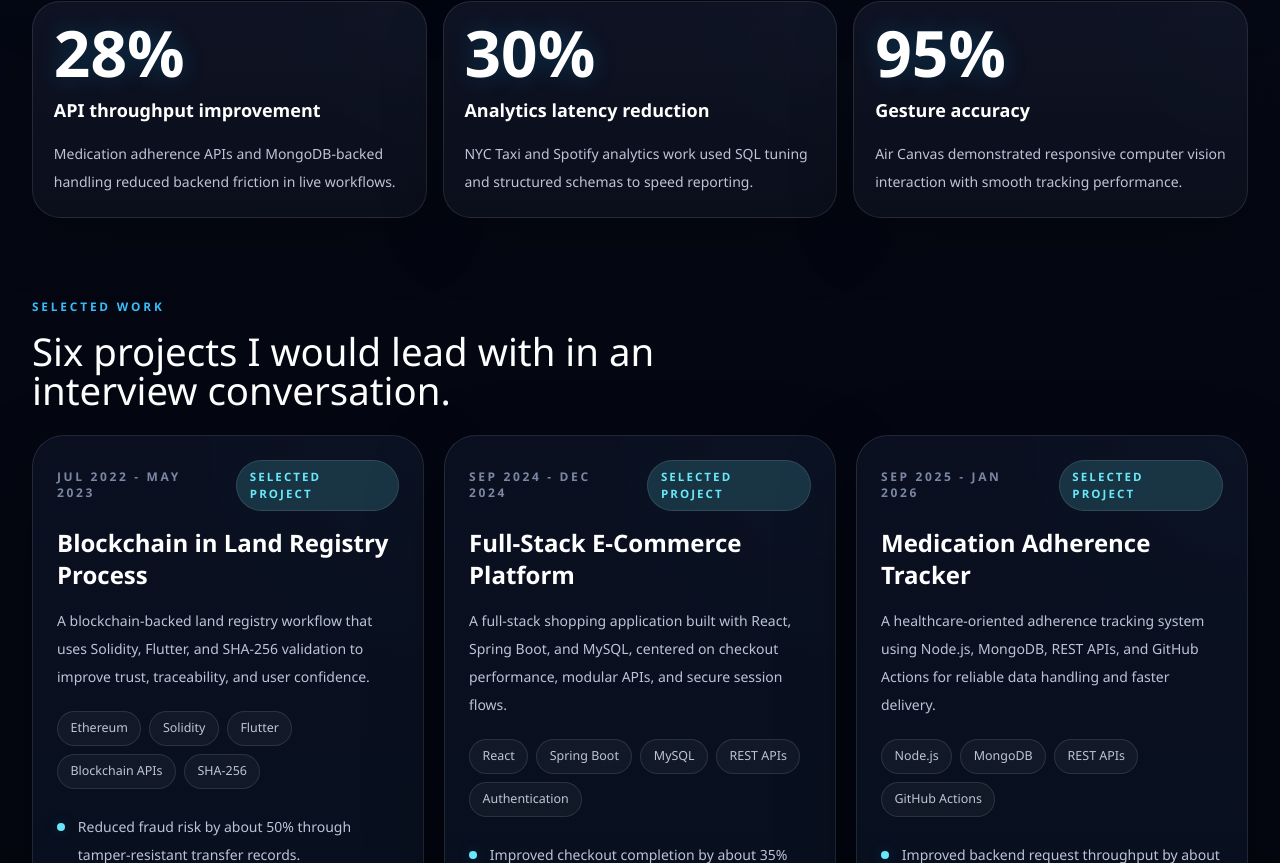
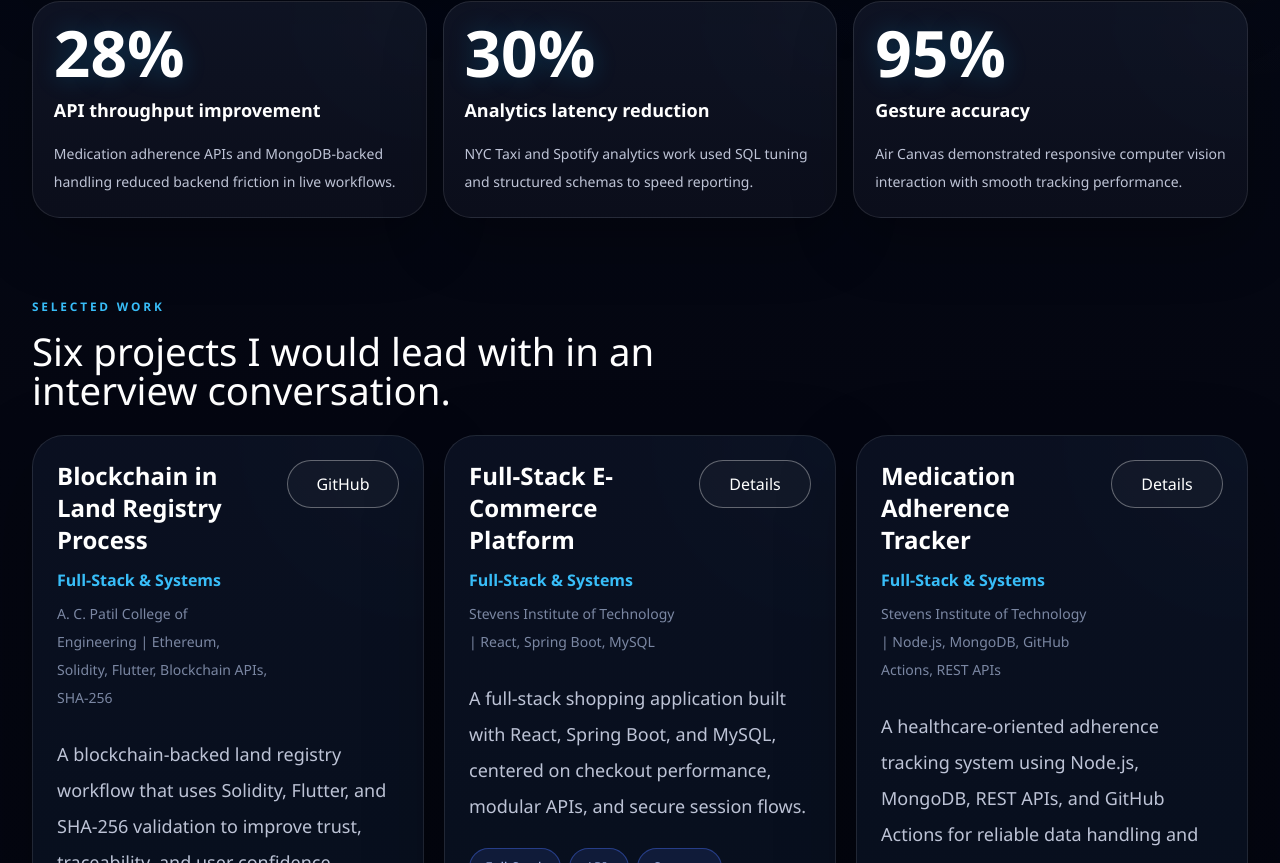
Before and after one commit to ParthGadekar0631/parthgadekar.github.io, a React (Vite) app: page / in a window 1280 px wide. Shown: the part 1937-2800 px from the top of the page. Built offline with nearby package versions, Linux system fonts and the light colour scheme.

Commit message:
dummy fixes

```diff
--- a/src/App.tsx
+++ b/src/App.tsx
@@ -213,53 +213,82 @@ function HeroPortrait({ imageHref, scrollOffset }: { imageHref: string; scrollOf
   );
 }
 
+const projectFilterOptions = ["All", "AI & ML", "Data Science", "Full-Stack & Systems"] as const;
+
+function ProjectPreview({ project }: { project: ProjectSummary }) {
+  return (
+    <div className="project-preview-shell">
+      <div className="project-preview-browser">
+        <span />
+        <span />
+        <span />
+      </div>
+      <div className="project-preview-screen">
+        <div className="project-preview-badge">{project.category}</div>
+        <div className="project-preview-title">{project.title}</div>
+        <div className="project-preview-lines">
+          <span />
+          <span />
+          <span />
+        </div>
+        <div className="project-preview-tags">
+          {project.tags.slice(0, 3).map((tag) => (
+            <span key={tag}>{tag}</span>
+          ))}
+        </div>
+      </div>
+      <div className="project-preview-base" />
+    </div>
+  );
+}
+
 function ProjectCards({
   items,
   columns = "xl:grid-cols-2",
+  showcase = false,
 }: {
   items: ProjectSummary[];
   columns?: string;
+  showcase?: boolean;
 }) {
   return (
     <div className={`grid gap-5 ${columns}`}>
       {items.map((project, index) => (
         <article
           key={project.slug}
-          className="project-card reveal"
+          className={showcase ? "project-showcase-card reveal" : "project-card reveal"}
           style={{ animationDelay: `${index * 80}ms` }}
         >
-          <div className="flex items-center justify-between gap-4">
-            <div className="text-xs font-semibold tracking-[0.22em] text-[var(--muted)] uppercase">
-              {project.timeline}
+          <div className="flex items-start justify-between gap-4">
+            <div>
+              <h3 className="text-2xl font-semibold text-white">{project.title}</h3>
+              <div className="mt-3 text-base font-semibold text-[var(--theme-secondary)]">{project.category}</div>
+              <div className="mt-2 text-sm leading-7 text-[var(--muted)]">{project.context}</div>
             </div>
-            <span className="module-status">{project.status}</span>
+            {project.href ? (
+              <a className="project-chip-button" href={project.href} rel="noreferrer" target="_blank">
+                GitHub
+              </a>
+            ) : (
+              <AppLink className="project-chip-button" to={`/projects/${project.slug}`}>
+                Details
+              </AppLink>
+            )}
           </div>
-          <h3 className="mt-4 text-2xl font-semibold text-white">{project.title}</h3>
-          <p className="mt-4 text-sm leading-7 text-[var(--soft)]">{project.summary}</p>
-          <div className="mt-5 flex flex-wrap gap-2">
-            {project.stack.map((item) => (
-              <span key={item} className="stack-pill stack-pill-compact">
+          {showcase ? <ProjectPreview project={project} /> : null}
+          <p className="mt-6 text-lg leading-9 text-[var(--soft)]">{project.summary}</p>
+          <div className="mt-6 flex flex-wrap gap-2">
+            {project.tags.map((item) => (
+              <span key={item} className="stack-pill project-tag-pill">
                 {item}
               </span>
             ))}
           </div>
-          <div className="mt-6 space-y-3">
-            {project.outcomes.map((point) => (
-              <div key={point} className="signal-row text-sm leading-7 text-[var(--soft)]">
-                <span className="signal-dot" />
-                <span>{point}</span>
-              </div>
-            ))}
-          </div>
           <div className="mt-8 flex flex-wrap gap-3">
             <AppLink className="button button-secondary" to={`/projects/${project.slug}`}>
-              Open project
+              Explore project
             </AppLink>
-            {project.href ? (
-              <a className="button button-secondary" href={project.href} rel="noreferrer" target="_blank">
-                GitHub
-              </a>
-            ) : null}
+            <span className="project-timeline">{project.timeline}</span>
           </div>
         </article>
       ))}
@@ -441,17 +470,37 @@ function ExperienceView() {
 }
 
 function ProjectsView() {
+  const [activeFilter, setActiveFilter] = useState<(typeof projectFilterOptions)[number]>("All");
+  const filteredProjects =
+    activeFilter === "All" ? projects : projects.filter((project) => project.category === activeFilter);
+
   return (
-    <div className="space-y-8">
+    <div className="space-y-10">
       <div className="reveal">
         <div className="section-kicker">Projects</div>
-        <h2 className="section-title">Eight selected projects with descriptions, stacks, and outcomes.</h2>
+        <h2 className="section-title">Projects</h2>
         <p className="section-copy">
-          This route is the proof-of-work layer: systems projects, data pipelines, full-stack applications, analytics
-          builds, and experimentation across different engineering domains.
+          Explore my latest work and contributions across full-stack systems, data engineering, and applied machine
+          learning.
         </p>
       </div>
-      <ProjectCards items={projects} />
+      <section className="filter-panel reveal" style={{ animationDelay: "120ms" }}>
+        <div className="section-kicker">Filter by category</div>
+        <div className="mt-6 flex flex-wrap gap-3">
+          {projectFilterOptions.map((option) => (
+            <button
+              key={option}
+              className={option === activeFilter ? "filter-chip filter-chip-active" : "filter-chip"}
+              onClick={() => setActiveFilter(option)}
+              type="button"
+            >
+              {option}
+            </button>
+          ))}
+        </div>
+      </section>
+      <div className="reveal text-xl font-semibold text-white">Showing {filteredProjects.length} projects</div>
+      <ProjectCards columns="xl:grid-cols-3" items={filteredProjects} showcase />
     </div>
   );
 }
@@ -640,7 +689,7 @@ function ContactView() {
         <h2 className="section-title">Reach out with a simple form and direct contact options.</h2>
         <p className="section-copy">
           Fill in the form below and it will open a ready-to-send email. You can also use the direct links for email,
-          GitHub, resume, and phone.
+          GitHub, LinkedIn, and phone.
         </p>
       </div>
 
@@ -669,13 +718,8 @@ function ContactView() {
             <a className="button button-secondary" href={profile.github} rel="noreferrer" target="_blank">
               GitHub
             </a>
-            <a
-              className="button button-primary"
-              href={`${import.meta.env.BASE_URL}${profile.resume}`}
-              rel="noreferrer"
-              target="_blank"
-            >
-              Resume
+            <a className="button button-primary" href={profile.linkedin} rel="noreferrer" target="_blank">
+              LinkedIn
             </a>
           </div>
         </article>
@@ -748,7 +792,6 @@ function App() {
   const activeModule = useMemo(() => getModuleForRoute(route), [route]);
   const scrollOffset = useScrollOffset();
   const typedText = useTypedWords(activeModule.heroWords);
-  const resumeHref = `${import.meta.env.BASE_URL}${profile.resume}`;
   const profilePhotoHref = `${import.meta.env.BASE_URL}${profile.photo}`;
 
   const themeStyle = {
@@ -783,8 +826,8 @@ function App() {
             <a className="button button-secondary" href={profile.github} rel="noreferrer" target="_blank">
               GitHub
             </a>
-            <a className="button button-primary" href={resumeHref} rel="noreferrer" target="_blank">
-              Resume
+            <a className="button button-primary" href={profile.linkedin} rel="noreferrer" target="_blank">
+              LinkedIn
             </a>
           </div>
         </div>
--- a/src/content/site.ts
+++ b/src/content/site.ts
@@ -13,6 +13,7 @@ export const profile = {
   email: "parthgadekar060202@gmail.com",
   phone: "+1 (551) 260-5658",
   github: "https://github.com/ParthGadekar0631",
+  linkedin: "https://www.linkedin.com/in/parthgadekar622/",
   resume: "Parth_Gadekar_Resume.pdf",
   photo: "parth-profile.jpg",
   location: "Hoboken, NJ",
@@ -166,9 +167,12 @@ export const projects: ProjectSummary[] = [
     title: "Blockchain in Land Registry Process",
     timeline: "Jul 2022 - May 2023",
     status: "Selected project",
+    category: "Full-Stack & Systems",
+    context: "A. C. Patil College of Engineering | Ethereum, Solidity, Flutter, Blockchain APIs, SHA-256",
     summary:
       "A blockchain-backed land registry workflow that uses Solidity, Flutter, and SHA-256 validation to improve trust, traceability, and user confidence.",
     stack: ["Ethereum", "Solidity", "Flutter", "Blockchain APIs", "SHA-256"],
+    tags: ["Blockchain", "Flutter", "Security"],
     outcomes: [
       "Reduced fraud risk by about 50% through tamper-resistant transfer records.",
       "Improved transparent user verification flows, contributing to roughly 90% testing satisfaction.",
@@ -206,9 +210,12 @@ export const projects: ProjectSummary[] = [
     title: "Full-Stack E-Commerce Platform",
     timeline: "Sep 2024 - Dec 2024",
     status: "Selected project",
+    category: "Full-Stack & Systems",
+    context: "Stevens Institute of Technology | React, Spring Boot, MySQL",
     summary:
       "A full-stack shopping application built with React, Spring Boot, and MySQL, centered on checkout performance, modular APIs, and secure session flows.",
     stack: ["React", "Spring Boot", "MySQL", "REST APIs", "Authentication"],
+    tags: ["Full-Stack", "APIs", "Systems"],
     outcomes: [
       "Improved checkout completion by about 35% through optimized user flows.",
       "Reduced request latency by about 30% under peak traffic through SQL indexing and modular endpoints.",
@@ -245,9 +252,12 @@ export const projects: ProjectSummary[] = [
     title: "Medication Adherence Tracker",
     timeline: "Sep 2025 - Jan 2026",
     status: "Selected project",
+    category: "Full-Stack & Systems",
+    context: "Stevens Institute of Technology | Node.js, MongoDB, GitHub Actions, REST APIs",
     summary:
       "A healthcare-oriented adherence tracking system using Node.js, MongoDB, REST APIs, and GitHub Actions for reliable data handling and faster delivery.",
     stack: ["Node.js", "MongoDB", "REST APIs", "GitHub Actions"],
+    tags: ["Backend", "Healthcare", "CI/CD"],
     outcomes: [
       "Improved backend request throughput by about 28% with REST APIs and MongoDB-backed handling.",
       "Reduced health data inconsistencies through schema validation and consistency checks.",
@@ -284,9 +294,12 @@ export const projects: ProjectSummary[] = [
     title: "F1 Telemetry Simulation System",
     timeline: "Jun 2025 - Present",
     status: "Flagship build",
+    category: "Full-Stack & Systems",
+    context: "Personal Project | C++, Python, FastAPI, React, TypeScript, PostgreSQL",
     summary:
       "A race-style telemetry environment for streaming signals, replay workflows, anomaly visibility, and engineering storytelling.",
     stack: ["C++", "Python", "FastAPI", "React", "TypeScript", "PostgreSQL"],
+    tags: ["Systems", "Telemetry", "Realtime"],
     outcomes: [
       "Modeled live race data streams and improved responsiveness by roughly 35%.",
       "Built replay and comparison flows for lap history, sector deltas, and trend inspection.",
@@ -323,9 +336,12 @@ export const projects: ProjectSummary[] = [
     title: "Distributed Data Processing Pipeline",
     timeline: "Feb 2026 - Present",
     status: "Core data project",
+    category: "Data Science",
+    context: "Stevens Institute of Technology | Python, PySpark, AWS S3, SQL",
     summary:
       "A cloud-oriented ETL workflow focused on partitioning, scalability, retries, and monitoring across distributed workloads.",
     stack: ["Python", "PySpark", "AWS S3", "SQL"],
+    tags: ["Data Engineering", "ETL", "Cloud"],
     outcomes: [
       "Improved system scalability and reliability by about 40% in the project framing.",
       "Reduced execution time by roughly 35% with better partitioning and transformation flow.",
@@ -362,9 +378,12 @@ export const projects: ProjectSummary[] = [
     title: "Spotify Data Warehouse and Analytics System",
     timeline: "Jan 2025 - May 2025",
     status: "Analytics project",
+    category: "Data Science",
+    context: "Stevens Institute of Technology | Python, PostgreSQL, SQL, Tableau",
     summary:
       "An analytics-oriented warehouse project with ETL, star schema modeling, SQL transformations, and dashboard delivery.",
     stack: ["Python", "PostgreSQL", "SQL", "Tableau"],
+    tags: ["Analytics", "Warehouse", "Tableau"],
     outcomes: [
       "Designed star schema models to improve KPI reporting performance by around 30%.",
       "Improved freshness and reliability of event ingestion with Python ETL workflows.",
@@ -390,9 +409,12 @@ export const projects: ProjectSummary[] = [
     title: "NYC Taxi Data Pipeline",
     timeline: "Jan 2026 - Present",
     status: "Selected project",
+    category: "Data Science",
+    context: "Personal Project | Python, AWS S3, PostgreSQL, SQL, Tableau",
     summary:
       "An end-to-end analytics pipeline for large mobility data, designed around ingestion quality and reliable downstream querying.",
     stack: ["Python", "AWS S3", "PostgreSQL", "SQL", "Tableau"],
+    tags: ["Data Science", "SQL", "Analytics"],
     outcomes: [
       "Processed large datasets through a structured ingestion and transformation pipeline.",
       "Improved query responsiveness through optimized SQL and indexing strategy.",
@@ -428,9 +450,12 @@ export const projects: ProjectSummary[] = [
     title: "Air Canvas",
     timeline: "Jun 2021 - Dec 2021",
     status: "Computer vision project",
+    category: "AI & ML",
+    context: "A. C. Patil College of Engineering | Python, OpenCV, NumPy, TensorFlow",
     summary:
       "A realtime computer vision canvas that translates hand gestures into responsive drawing behavior.",
     stack: ["Python", "OpenCV", "NumPy", "TensorFlow"],
+    tags: ["Machine Learning", "OpenCV", "Computer Vision"],
     outcomes: [
       "Reached about 95% gesture tracking accuracy.",
       "Reduced frame latency by roughly 30% with tighter contour and tracking logic.",
--- a/src/index.css
+++ b/src/index.css
@@ -100,6 +100,7 @@ textarea {
 .portrait-panel,
 .spotlight-panel,
 .project-card,
+.project-showcase-card,
 .timeline-card,
 .education-card,
 .copilot-shell,
@@ -120,6 +121,7 @@ textarea {
 .portrait-panel,
 .spotlight-panel,
 .project-card,
+.project-showcase-card,
 .timeline-card,
 .education-card,
 .copilot-shell,
@@ -140,6 +142,7 @@ textarea {
 
 .module-card:hover,
 .project-card:hover,
+.project-showcase-card:hover,
 .timeline-card:hover,
 .education-card:hover {
   transform: translateY(-4px);
@@ -415,6 +418,40 @@ textarea {
   padding: 1.15rem;
 }
 
+.filter-panel {
+  border-radius: 32px;
+  border: 1px solid rgba(255, 255, 255, 0.1);
+  background:
+    linear-gradient(90deg, rgba(18, 24, 48, 0.9), rgba(34, 16, 52, 0.86)),
+    radial-gradient(circle at top left, var(--theme-accent-soft), transparent 34%);
+  padding: 1.5rem;
+  box-shadow: 0 24px 60px rgba(0, 0, 0, 0.22);
+}
+
+.filter-chip {
+  border: 1px solid rgba(255, 255, 255, 0.12);
+  border-radius: 999px;
+  background: rgba(255, 255, 255, 0.03);
+  padding: 0.8rem 1.25rem;
+  color: var(--soft);
+  transition:
+    transform 180ms ease,
+    border-color 180ms ease,
+    background 180ms ease,
+    color 180ms ease;
+}
+
+.filter-chip:hover {
+  transform: translateY(-2px);
+  border-color: rgba(255, 255, 255, 0.2);
+}
+
+.filter-chip-active {
+  color: white;
+  border-color: rgba(255, 255, 255, 0.28);
+  background: rgba(255, 255, 255, 0.16);
+}
+
 .impact-card {
   border-radius: 28px;
   border: 1px solid rgba(255, 255, 255, 0.1);
@@ -431,6 +468,180 @@ textarea {
   line-height: 0.95;
   color: white;
   text-shadow: 0 0 24px var(--theme-accent-glow);
+}
+
+.project-showcase-card {
+  min-height: 100%;
+  padding: 1.9rem;
+  border-radius: 30px;
+  background:
+    linear-gradient(180deg, rgba(15, 18, 31, 0.96), rgba(13, 15, 26, 0.96)),
+    radial-gradient(circle at top center, var(--theme-accent-soft), transparent 44%);
+}
+
+.project-chip-button {
+  display: inline-flex;
+  align-items: center;
+  justify-content: center;
+  border: 1px solid rgba(255, 255, 255, 0.34);
+  border-radius: 999px;
+  padding: 0.7rem 1.2rem;
+  min-width: 7rem;
+  color: white;
+  background: rgba(255, 255, 255, 0.03);
+  transition:
+    transform 180ms ease,
+    border-color 180ms ease,
+    background 180ms ease;
+}
+
+.project-chip-button:hover {
+  transform: translateY(-2px);
+  border-color: rgba(255, 255, 255, 0.5);
+}
+
+.project-tag-pill {
+  color: #b7ccff;
+  border-color: rgba(73, 115, 255, 0.4);
+  background: rgba(27, 43, 92, 0.46);
+}
+
+.project-timeline {
+  display: inline-flex;
+  align-items: center;
+  color: var(--muted);
+  font-size: 0.92rem;
+}
+
+.project-preview-shell {
+  position: relative;
+  margin-top: 1.7rem;
+  padding: 0 1.2rem 1.4rem;
+}
+
+.project-preview-browser {
+  display: flex;
+  gap: 0.35rem;
+  padding: 0.65rem 0.8rem;
+  border: 1px solid rgba(255, 255, 255, 0.12);
+  border-bottom: none;
+  border-radius: 18px 18px 0 0;
+  background: rgba(255, 255, 255, 0.04);
+}
+
+.project-preview-browser span {
+  width: 0.62rem;
+  height: 0.62rem;
+  border-radius: 999px;
+  background: rgba(255, 255, 255, 0.32);
+}
+
+.project-preview-screen {
+  position: relative;
+  min-height: 13rem;
+  border: 1px solid rgba(255, 255, 255, 0.12);
+  border-radius: 0 0 18px 18px;
+  background:
+    radial-gradient(circle at top, var(--theme-accent-soft), transparent 38%),
+    linear-gradient(180deg, rgba(9, 12, 20, 0.98), rgba(14, 17, 28, 0.98));
+  padding: 1.3rem;
+  overflow: hidden;
+}
+
+.project-preview-screen::after {
+  content: "";
+  position: absolute;
+  inset: auto -12% -34% -12%;
+  height: 56%;
+  background: radial-gradient(circle, var(--theme-accent-glow), transparent 60%);
+  opacity: 0.55;
+  filter: blur(30px);
+}
+
+.project-preview-badge,
+.project-preview-tags span {
+  position: relative;
+  z-index: 1;
+}
+
+.project-preview-badge {
+  display: inline-flex;
+  align-items: center;
+  border-radius: 999px;
+  padding: 0.4rem 0.75rem;
+  border: 1px solid rgba(255, 255, 255, 0.14);
+  color: white;
+  font-size: 0.76rem;
+  letter-spacing: 0.08em;
+  text-transform: uppercase;
+  background: rgba(255, 255, 255, 0.06);
+}
+
+.project-preview-title {
+  position: relative;
+  z-index: 1;
+  margin-top: 1rem;
+  max-width: 18rem;
+  font-size: 1.45rem;
+  font-weight: 700;
+  line-height: 1.15;
+  color: white;
+}
+
+.project-preview-lines {
+  position: relative;
+  z-index: 1;
+  display: grid;
+  gap: 0.6rem;
+  margin-top: 1rem;
+}
+
+.project-preview-lines span {
+  display: block;
+  height: 0.55rem;
+  border-radius: 999px;
+  background: rgba(255, 255, 255, 0.12);
+}
+
+.project-preview-lines span:nth-child(1) {
+  width: 86%;
+}
+
+.project-preview-lines span:nth-child(2) {
+  width: 72%;
+}
+
+.project-preview-lines span:nth-child(3) {
+  width: 62%;
+}
+
+.project-preview-tags {
+  position: relative;
+  z-index: 1;
+  display: flex;
+  flex-wrap: wrap;
+  gap: 0.55rem;
+  margin-top: 1.1rem;
+}
+
+.project-preview-tags span {
+  display: inline-flex;
+  align-items: center;
+  border-radius: 999px;
+  padding: 0.38rem 0.7rem;
+  background: rgba(10, 18, 40, 0.7);
+  border: 1px solid rgba(124, 156, 255, 0.2);
+  color: #c3d4ff;
+  font-size: 0.78rem;
+}
+
+.project-preview-base {
+  width: 62%;
+  height: 0.85rem;
+  margin: 0 auto;
+  border-radius: 0 0 999px 999px;
+  background: linear-gradient(180deg, rgba(255, 255, 255, 0.26), rgba(255, 255, 255, 0.06));
+  filter: blur(0.2px);
 }
 
 .metric-label {
--- a/src/types.ts
+++ b/src/types.ts
@@ -25,8 +25,11 @@ export type ProjectSummary = {
   title: string;
   timeline: string;
   status: string;
+  category: "AI & ML" | "Data Science" | "Full-Stack & Systems";
+  context: string;
   summary: string;
   stack: string[];
+  tags: string[];
   outcomes: string[];
   detailIntro: string;
   detailSections: Array<{
```
